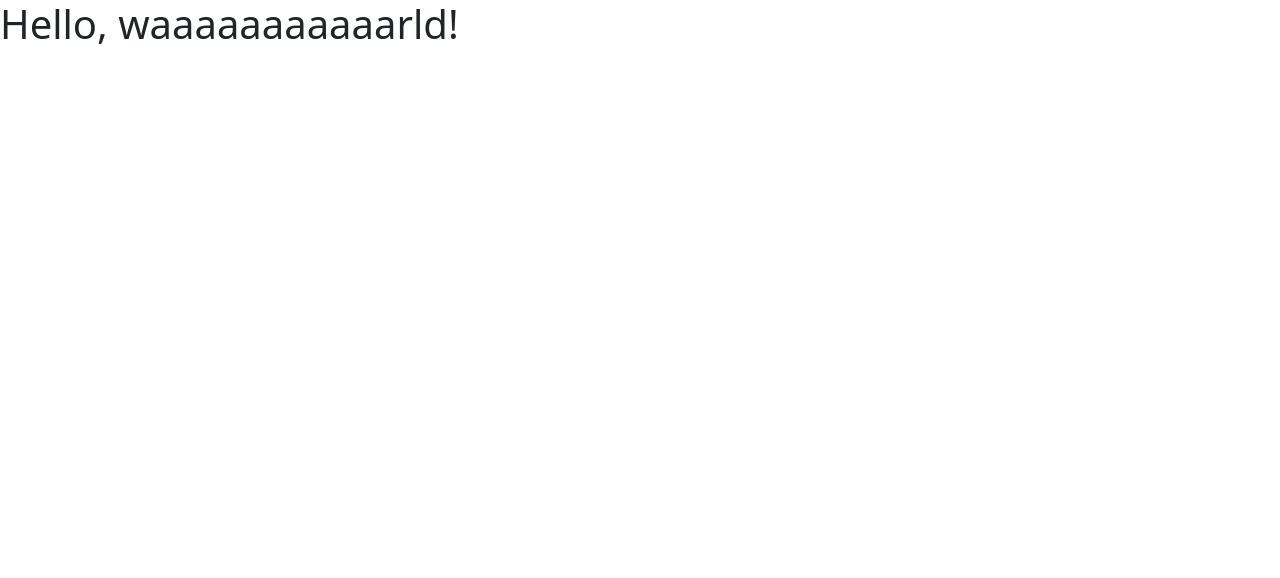
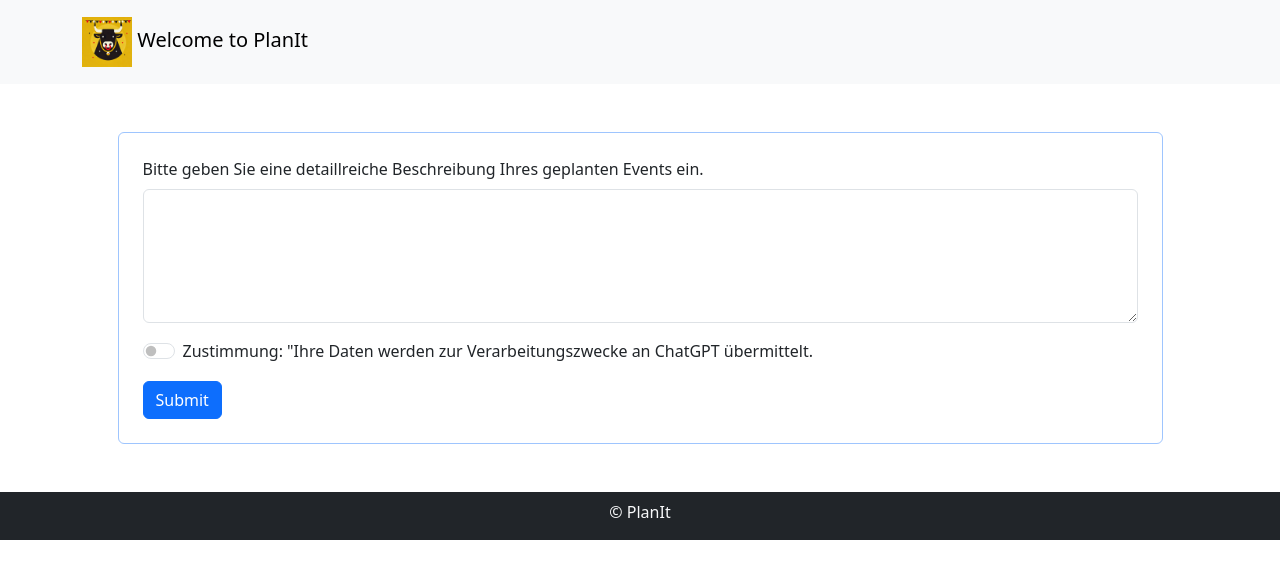
Before and after one commit to mogisler/Hackaton25, a plain HTML site: page index.html in a window 1280 px wide. Drawn offline with nearby package versions, Linux system fonts and the light colour scheme.

Commit message:
add form logo and header to index.html

```diff
--- a/index.html
+++ b/index.html
@@ -1,13 +1,60 @@
 <!doctype html>
-<html lang="en">
-  <head>
+<html lang="de">
+
+<head>
     <meta charset="utf-8">
     <meta name="viewport" content="width=device-width, initial-scale=1">
     <title>PlanIt</title>
-    <link href="https://cdn.jsdelivr.net/npm/bootstrap@5.3.4/dist/css/bootstrap.min.css" rel="stylesheet" integrity="sha384-DQvkBjpPgn7RC31MCQoOeC9TI2kdqa4+BSgNMNj8v77fdC77Kj5zpWFTJaaAoMbC" crossorigin="anonymous">
-  </head>
-  <body>
-    <h1>Hello, waaaaaaaaaaarld!</h1>
-    <script src="https://cdn.jsdelivr.net/npm/bootstrap@5.3.4/dist/js/bootstrap.bundle.min.js" integrity="sha384-YUe2LzesAfftltw+PEaao2tjU/QATaW/rOitAq67e0CT0Zi2VVRL0oC4+gAaeBKu" crossorigin="anonymous"></script>
-  </body>
+    <link rel="icon" href="./srcFrontend/Logo.ico">
+    <link href="https://cdn.jsdelivr.net/npm/bootstrap@5.3.4/dist/css/bootstrap.min.css" rel="stylesheet"
+        integrity="sha384-DQvkBjpPgn7RC31MCQoOeC9TI2kdqa4+BSgNMNj8v77fdC77Kj5zpWFTJaaAoMbC" crossorigin="anonymous">
+</head>
+
+<body>
+    <header class="bg-light text-center py-1">
+        <nav class="navbar bg-body-tertiary">
+            <div class="container">
+                <a class="navbar-brand" href="./index.html">
+                    <img src="./srcFrontend/Logo.webp" alt="Bootstrap" width="auto" height="50">
+                    Welcome to PlanIt </a>
+            </div>
+        </nav>
+    </header>
+    <main>
+        <div class="container mt-5">
+            <div class="row justify-content-center">
+
+                <form id="eventForm" class="col-11 my-auto border border-primary-subtle p-4 rounded">
+                    <div class="mb-3">
+                        <label for="eventDescription" class="form-label">Bitte geben Sie eine detaillreiche
+                            Beschreibung Ihres geplanten Events ein.</label>
+                        <textarea class="form-control" id="eventDescription" rows="5" required></textarea>
+                    </div>
+                    <div class="form-check form-switch">
+                        <input class="form-check-input" type="checkbox" role="switch" id="dataConsent" required>
+                        <label class="form-check-label" for="dataConsent">Zustimmung: "Ihre Daten werden
+                            zur Verarbeitungszwecke an ChatGPT übermittelt.</label>
+                    </div>
+                    <button type="submit" class="mt-3 btn btn-primary">Submit</button>
+                </form>
+            </div>
+        </div>
+    </main>
+    <footer>
+        <div class="footer bg-dark text-light text-center text-lg-start mt-5">
+            <div class="row">
+                <div class="text-center">
+                    <p class="mt-2">&#169 PlanIt</p>
+                </div>
+            </div>
+        </div>
+    </footer>
+    <script>
+        document.getElementById("dataConsent").required = true;
+    </script>
+    <script src="https://cdn.jsdelivr.net/npm/bootstrap@5.3.4/dist/js/bootstrap.bundle.min.js"
+        integrity="sha384-YUe2LzesAfftltw+PEaao2tjU/QATaW/rOitAq67e0CT0Zi2VVRL0oC4+gAaeBKu"
+        crossorigin="anonymous"></script>
+</body>
+
 </html>
```
Also changed, not shown: srcFrontend/Logo.ico (added), srcFrontend/Logo.webp (added).
